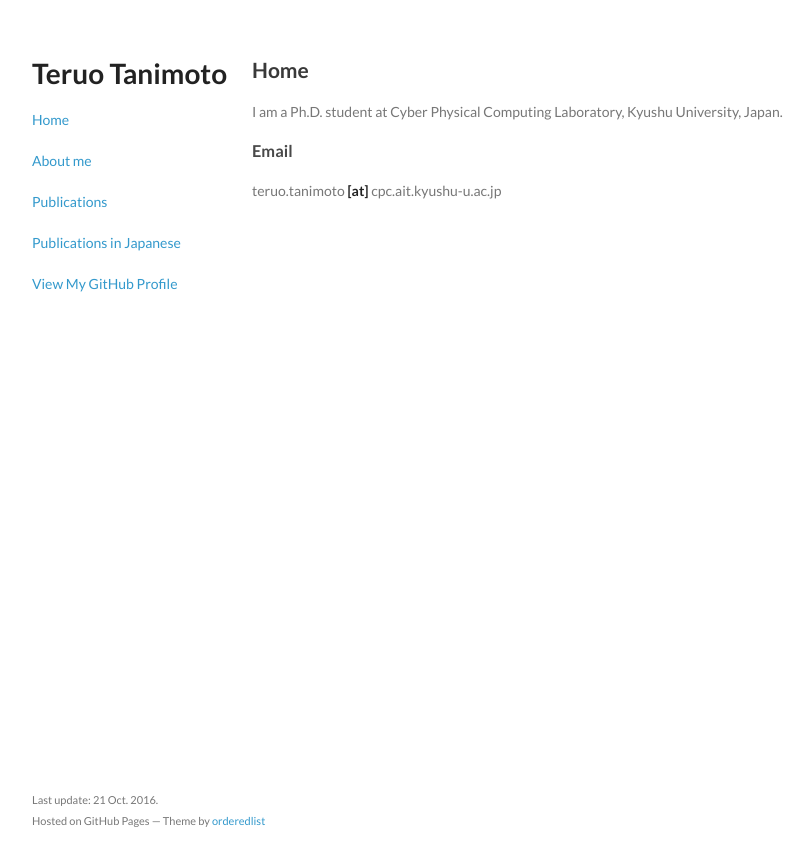
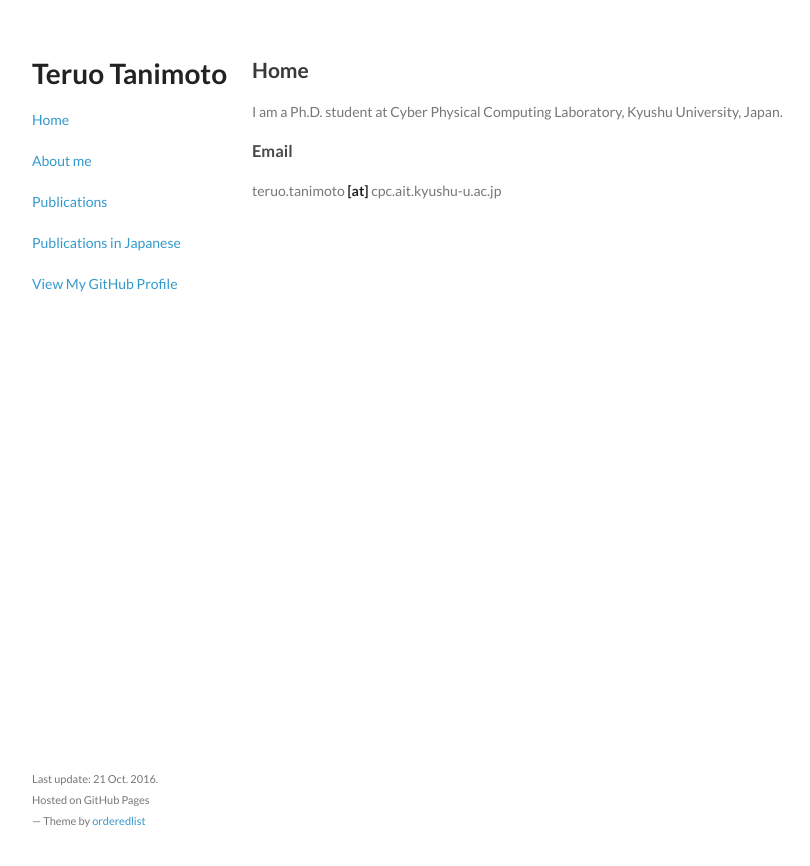
Before and after one commit to teruo41/teruo41.github.io, a Jekyll site: the page built from index.md, in a window 1280 px wide. Shown: the top 866 px of the page, without its empty margins (178-988 px from the left). Built offline with Jekyll 4.4.1, drawn with Linux system fonts in a browser that asks for light colours.

Commit message:
Updated layout

```diff
--- a/_layouts/default.html
+++ b/_layouts/default.html
@@ -30,7 +30,8 @@
       <footer>
         <p> <small>
         Last update: 21 Oct. 2016.<br>
-        Hosted on GitHub Pages &mdash; Theme by <a href="https://github.com/orderedlist">orderedlist</a>
+        Hosted on GitHub Pages<br>
+        &mdash; Theme by <a href="https://github.com/orderedlist">orderedlist</a>
         </small></p>
       </footer>
     </div>
```
